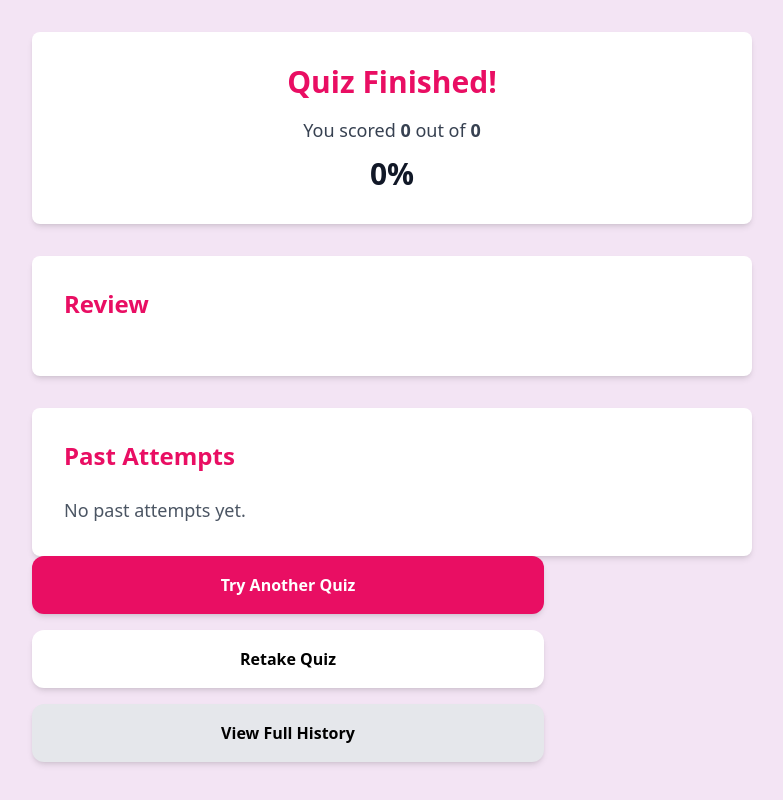
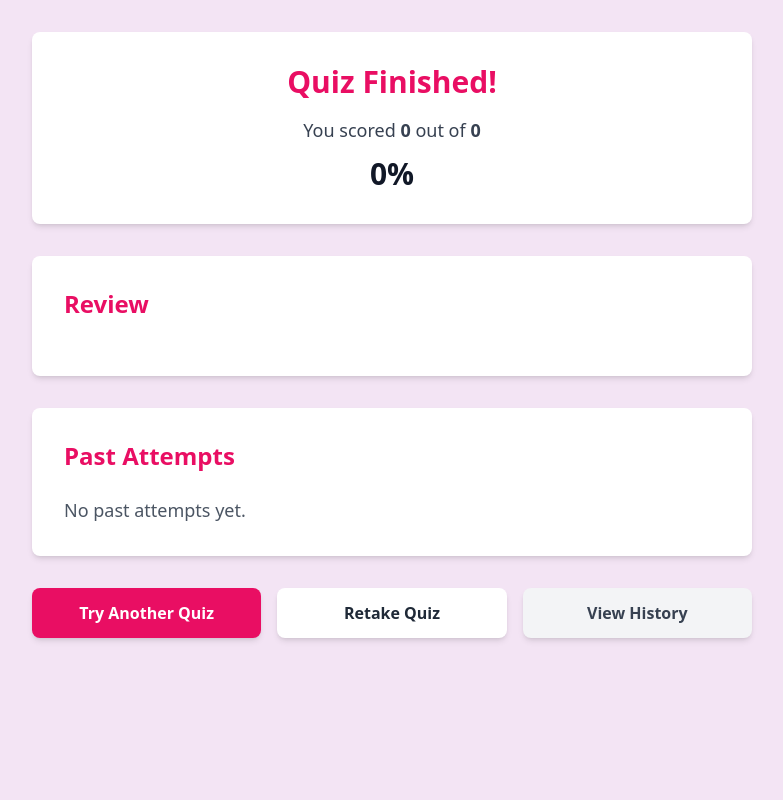
Before and after one commit to nfor/Quiz-App, a React (Vite) app in the folder quiz-app/: page /results in a window 1280 px wide. Shown: the whole page, without its empty margins (248-1031 px from the left). Built offline with nearby package versions, Linux system fonts and the light colour scheme.

Commit message:
results page buttons style to look more mordern and compact

```diff
--- a/quiz-app/src/pages/Results.jsx
+++ b/quiz-app/src/pages/Results.jsx
@@ -107,10 +107,10 @@ export default function Results() {
         </div>
 
         {/* Action Buttons */}
-        <div className="w-full max-w-lg flex flex-col gap-4">
+        <div className="w-full mt-8 grid grid-cols-1 sm:grid-cols-3 gap-4">
           <button
             onClick={() => navigate("/")}
-            className="w-full rounded-xl py-4 font-bold bg-[#E90E63] text-white shadow-md hover:bg-[#c20d54]"
+            className="w-full rounded-lg py-3 px-6 font-semibold text-base bg-[#E90E63] text-white shadow-md hover:bg-[#c20d54] transition-colors"
           >
             Try Another Quiz
           </button>
@@ -124,17 +124,16 @@ export default function Results() {
                 },
               })
             }
-            className="w-full rounded-xl py-4 font-bold bg-white text-black shadow-md hover:bg-gray-100"
+            className="w-full rounded-lg py-3 px-6 font-semibold text-base bg-white text-gray-800 shadow-md hover:bg-gray-50 transition-colors"
           >
             Retake Quiz
           </button>
           <button
-  onClick={() => navigate("/history")}
-  className="w-full rounded-xl py-4 font-bold bg-gray-200 text-black shadow-md hover:bg-gray-300"
->
-  View Full History
-</button>
-
+            onClick={() => navigate("/history")}
+            className="w-full rounded-lg py-3 px-6 font-semibold text-base bg-gray-100 text-gray-700 shadow-md hover:bg-gray-200 transition-colors"
+          >
+            View History
+          </button>
         </div>
       </div>
     </div>
```
